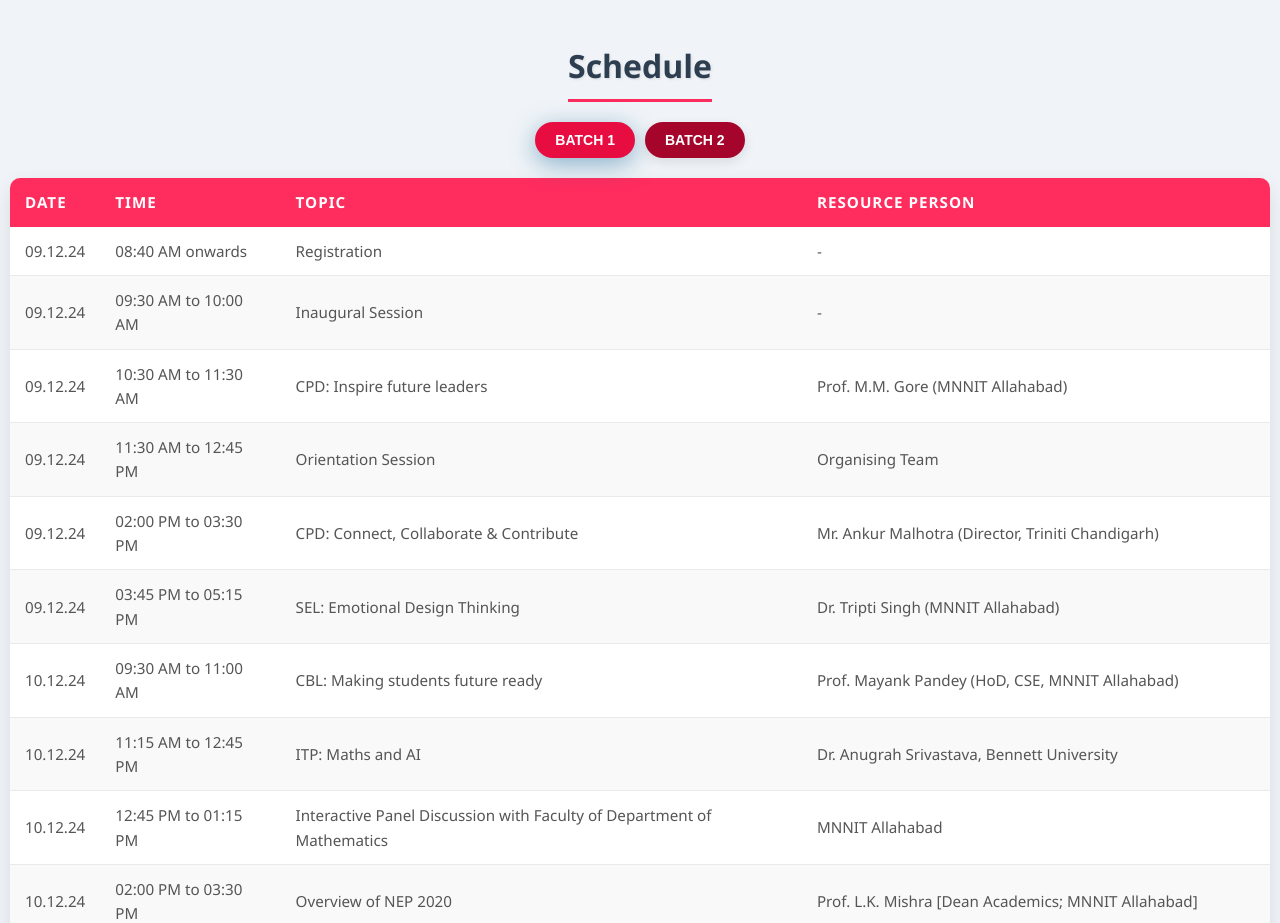
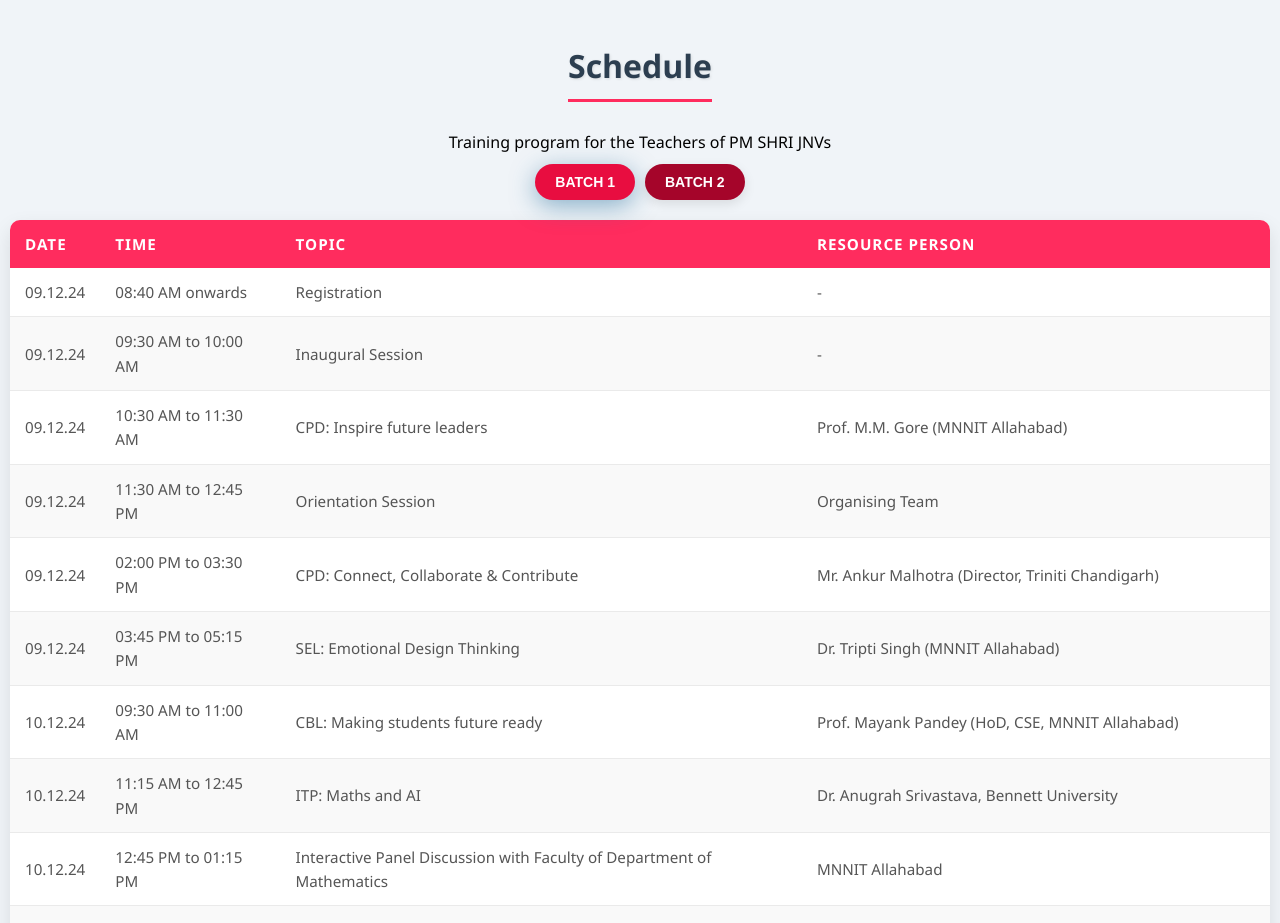
Before and after one commit to shagun1911/the-event-site, a React (Create React App) app: page / in a window 1280 px wide. Shown: the part 2160-3083 px from the top of the page. Built offline with nearby package versions, Linux system fonts and the light colour scheme.

Commit message:
Update Schedule.js

```diff
--- a/src/Schedule.js
+++ b/src/Schedule.js
@@ -223,6 +223,7 @@ const Schedule = () => {
     <section id="schedule">
       <div className="schedule-container">
         <h2 className="schedule-heading">Schedule</h2>
+        <p style={{marginTop: '0.5rem', marginBottom: '0.5rem'}}>Training program for the Teachers of PM SHRI JNVs </p>
         <div className="batch-buttons">
           <button
             className={activeBatch === "batch1" ? "active" : ""}
```
